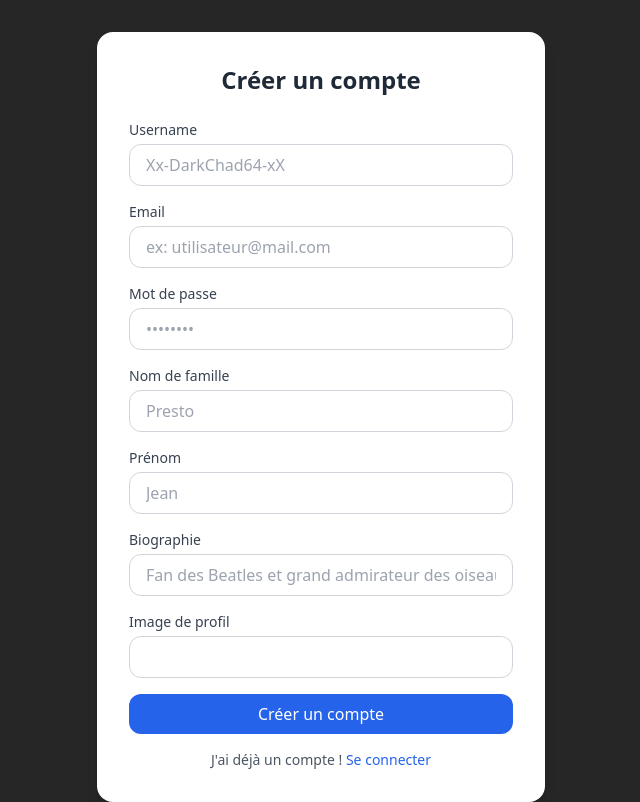
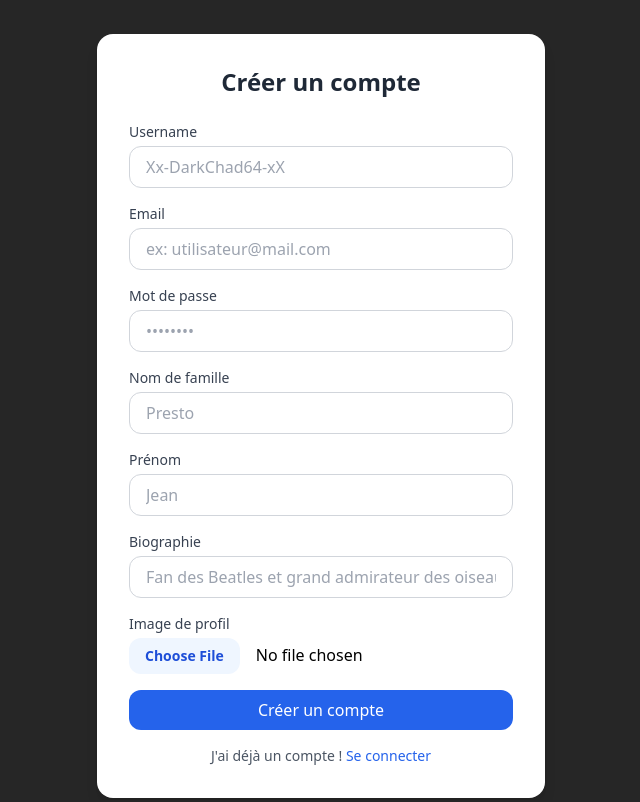
Before and after one commit to PaulineClausse/Projet-DevWeb, a React (Vite) app in the folder frontend/: page /register in a window 1280 px wide. Shown: the whole page, without its empty margins (319-959 px from the left). Built offline with nearby package versions, Linux system fonts and the light colour scheme.

Commit message:
Adding images

```diff
--- a/frontend/src/pages/NewAccount.jsx
+++ b/frontend/src/pages/NewAccount.jsx
@@ -115,10 +115,10 @@
             <label className="block text-gray-700 text-sm mb-1">Image de profil</label>
             <input
               name="image"
-                type="text"
-                value={formData.image}
+              type="file"
+              accept="image/*"
               onChange={handleChange}
-                className="w-full px-4 py-2 border border-gray-300 rounded-xl focus:outline-none focus:ring-2 focus:ring-blue-500"
+              className="w-full file:mr-4 file:py-2 file:px-4 file:rounded-xl file:border-0 file:text-sm file:font-semibold file:bg-blue-50 file:text-blue-700 hover:file:bg-blue-100"
             />
           </div>
 
```
Lines whose indentation alone changed are shown as unchanged.
